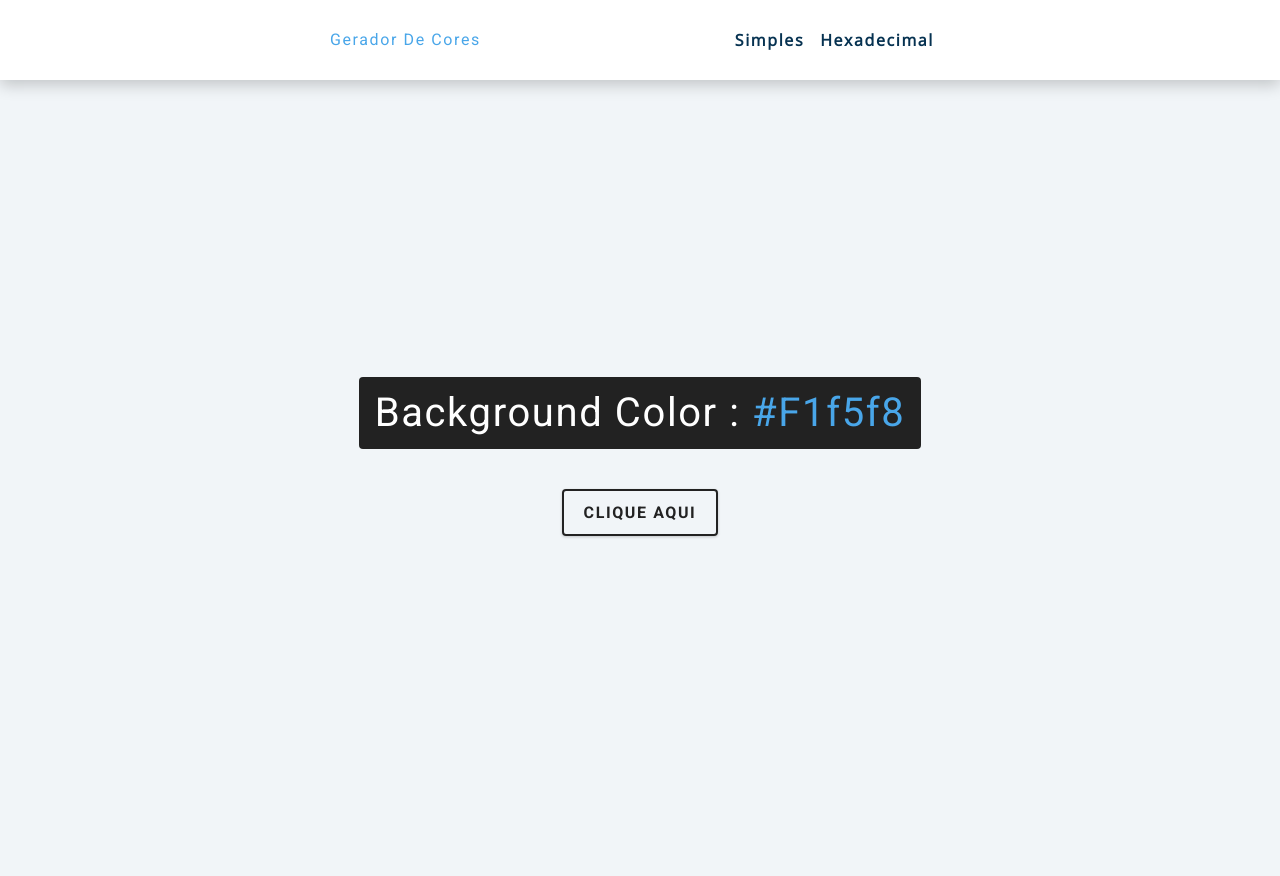
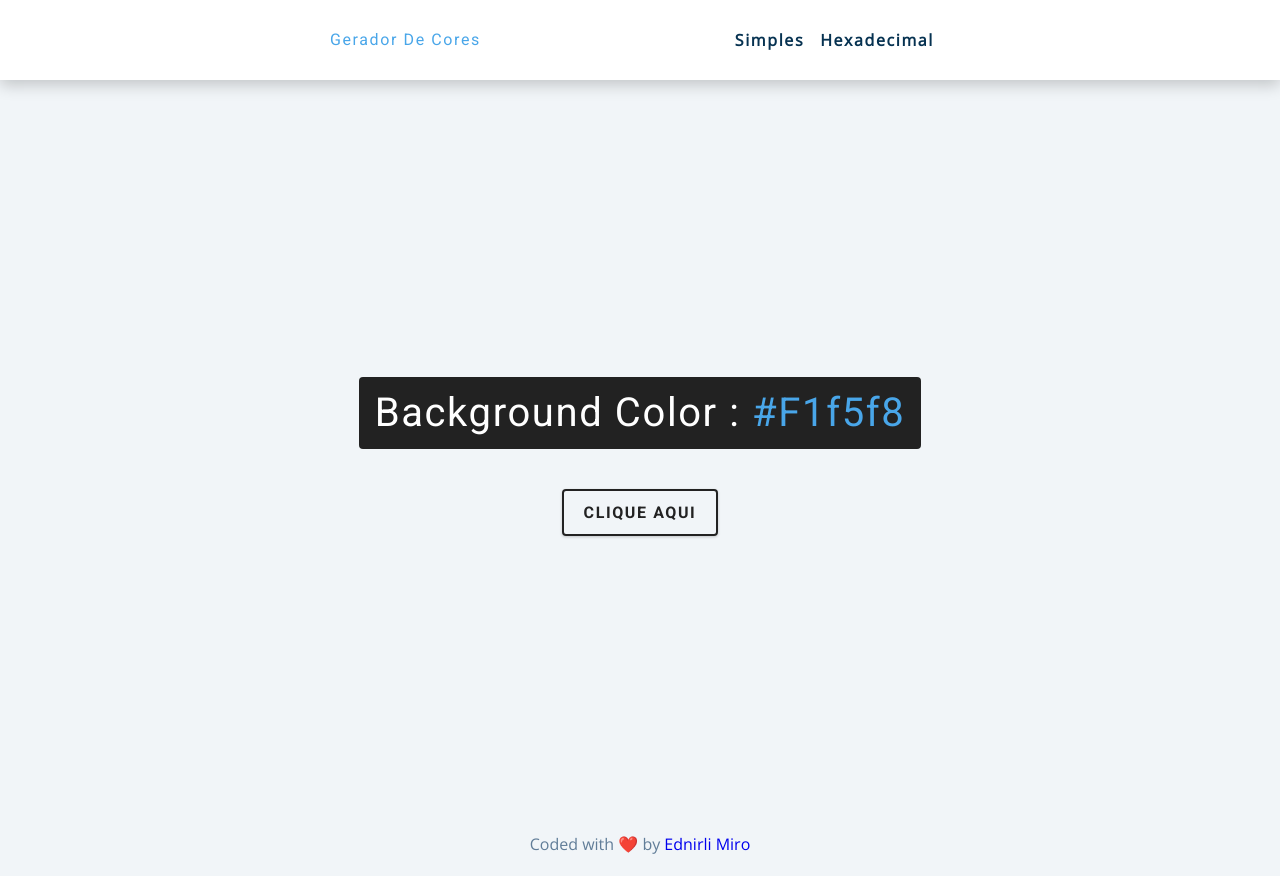
Before and after one commit to EmsMiro/Projeto_Gerador_Cores, a plain HTML site: page hex.html in a window 1280 px wide. Before the commit the page ends 832 px from the top, so only its background shows below. Drawn offline with nearby package versions, Linux system fonts and the light colour scheme.

Commit message:
inserindo alteração no footer da página

```diff
--- a/assets/css/style.css
+++ b/assets/css/style.css
@@ -128,6 +128,12 @@ p {
   h4 {
     line-height: 1;
   }
+
+  .footer-container {
+    position: relative;
+    text-align: center;
+    text-decoration: none;
+}
 }
 /*  global classes */
 
--- a/hex.html
+++ b/hex.html
@@ -28,6 +28,13 @@
             <button class="btn btn-hero" id="btn">Clique aqui</button>
         </div>
     </main>
+    <section class="footer-container">
+        <footer class="footer">
+            <div class="footer-div">
+                <p class="footer-p">Coded with ❤️ by <a href="https://www.linkedin.com/in/ednirli-miro-188b1513a/">Ednirli Miro</a></p>
+            </div>
+        </footer>
+    </section>
     <!-- javascript -->
     <script src="./assets/js/hex.js"></script>
 </body>
```
Also changed, not shown: index.html (+8 -1 lines).
